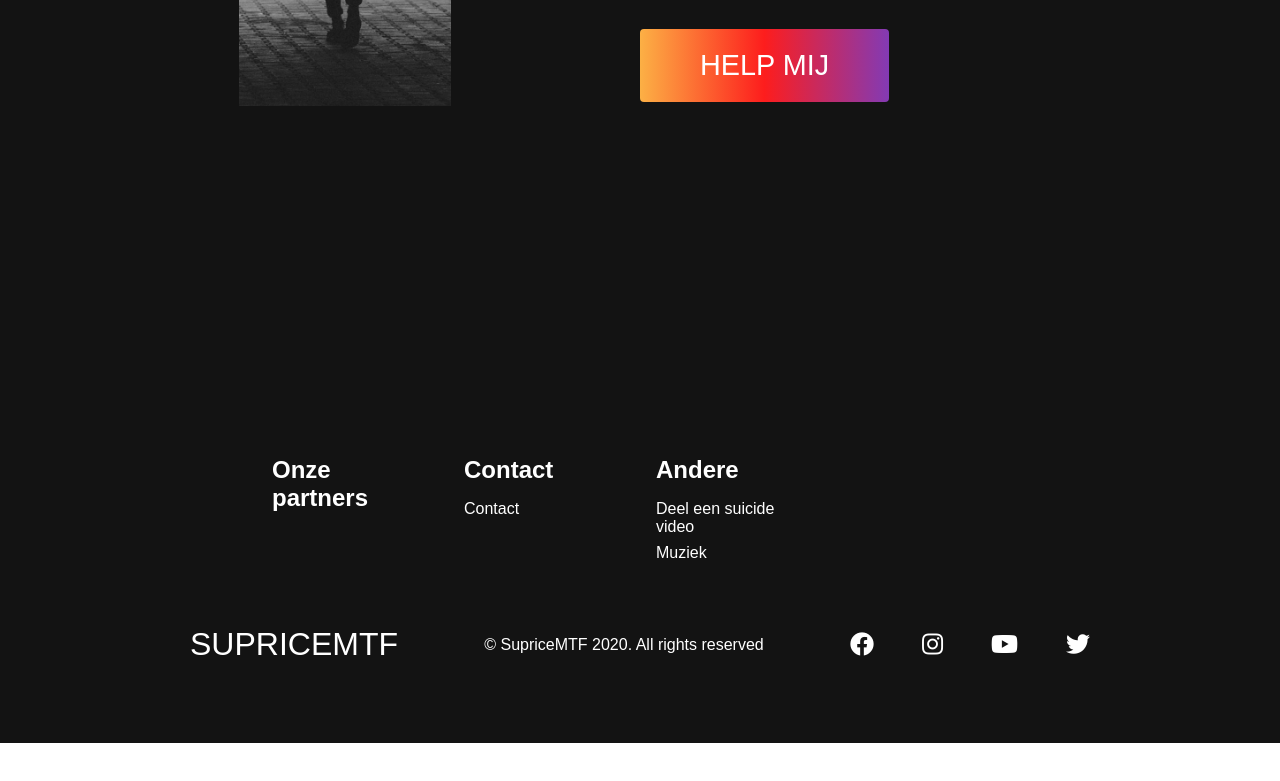
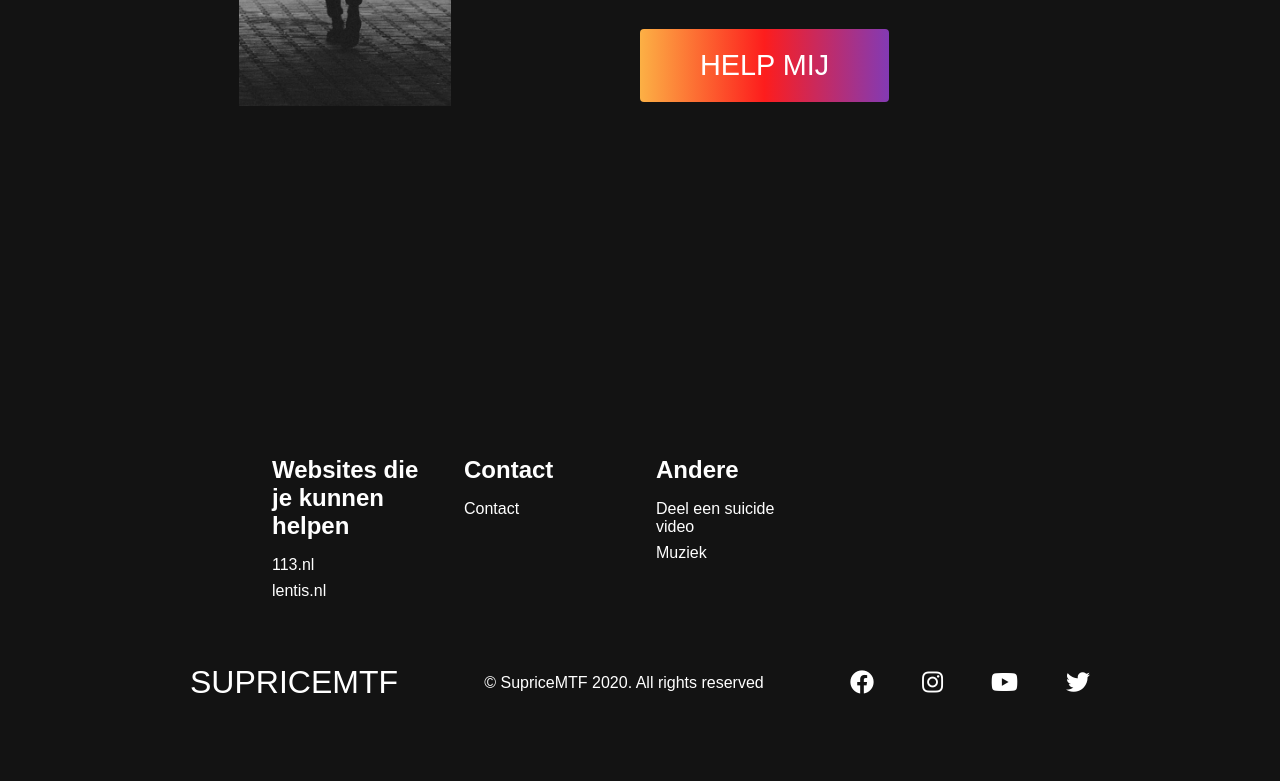
Before and after one commit to SupriceMTF/KrijgJeLeven, a plain HTML site: page index.html in a window 1280 px wide. Shown: the part 1332-2113 px from the top of the page. Before the commit the page ends 2075 px from the top, so only its background shows below. Drawn offline with Linux system fonts and the light colour scheme.

Commit message:
Add files via upload

```diff
--- a/index.html
+++ b/index.html
@@ -70,9 +70,9 @@
           <div class="footer_links">
             <div class="footer_link-wrapper">
               <div class="footer_link-items">
-                <h2>Onze partners</h2>
-                <a href="#footer"></a>
-                <a href="#footer"></a>
+                <h2>Websites die je kunnen helpen</h2>
+                <a href="https://www.113.nl/">113.nl</a>
+                <a href="https://www.lentis.nl/direct-hulp/zelfmoord-preventie/">lentis.nl</a>
               </div>
               <div class="footer_link-items">
                 <h2>Contact</h2>
```
